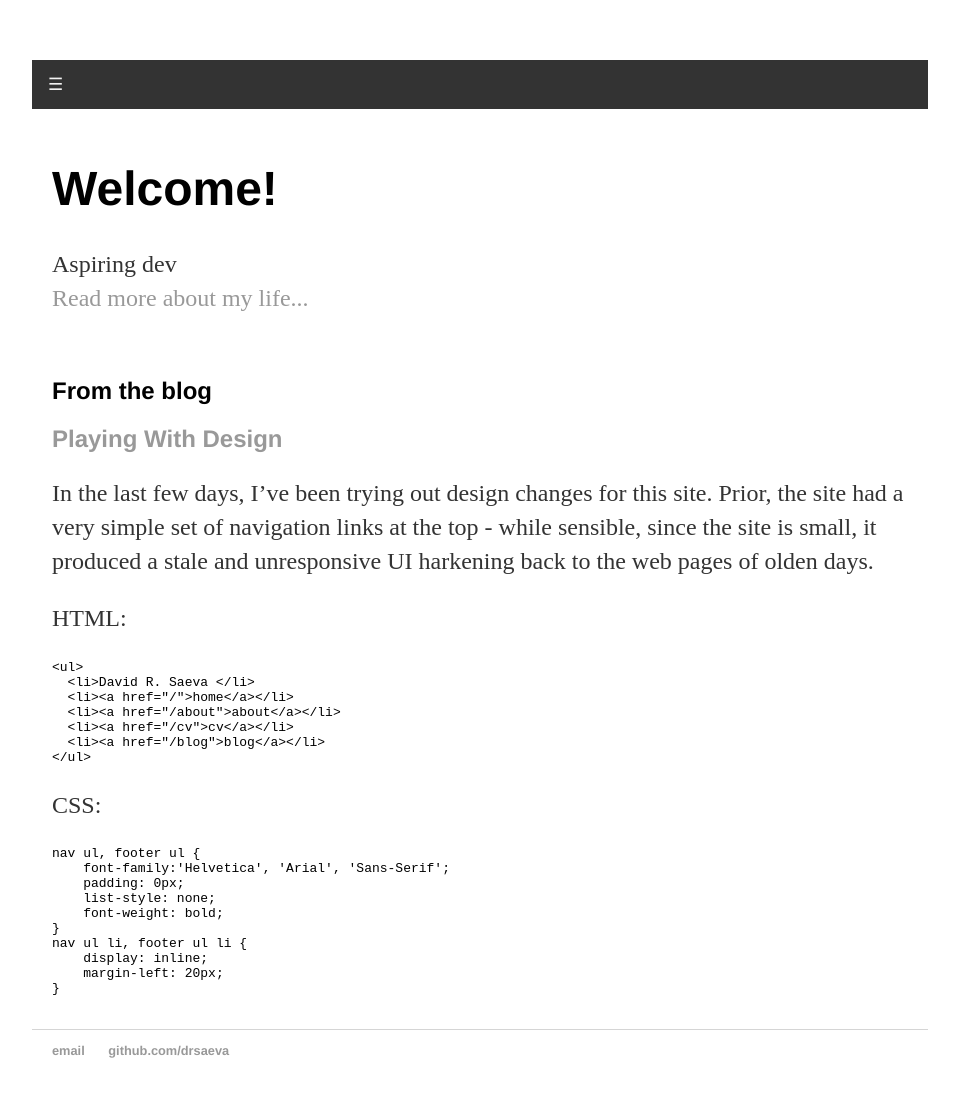
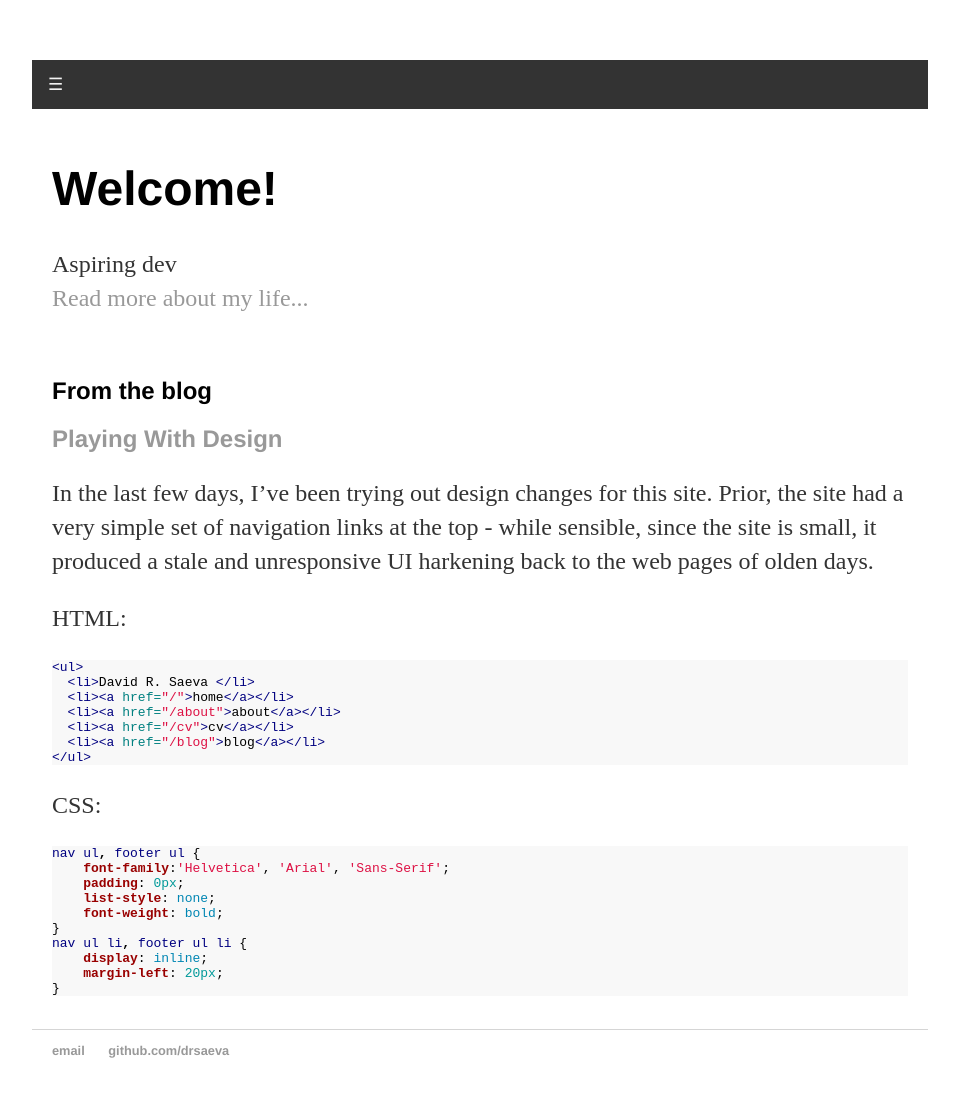
Before and after one commit to drsaeva/drsaeva.github.io, a Jekyll site: the page built from index.html, in a window 1280 px wide. Shown: the whole page, without its empty margins (160-1119 px from the left). Built offline with Jekyll 4.4.1, drawn with Linux system fonts in a browser that asks for light colours.

Commit message:
Update main.css

```diff
--- a/css/main.css
+++ b/css/main.css
@@ -1,3 +1,5 @@
+@import url("https://drsaeva.github.io/css/rouge-github.css");
+
 /* DEFAULT LAYOUT CSS */
 body {
     margin: 60px auto;
```
